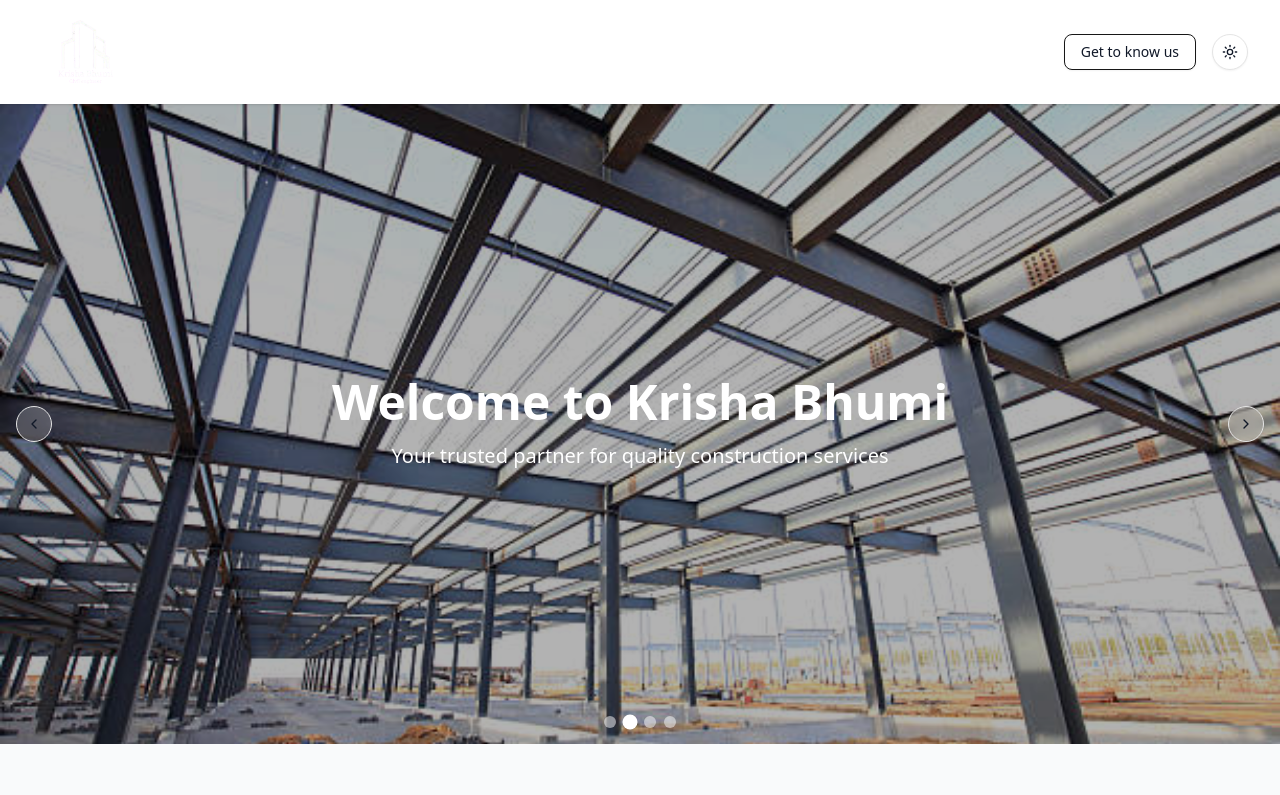
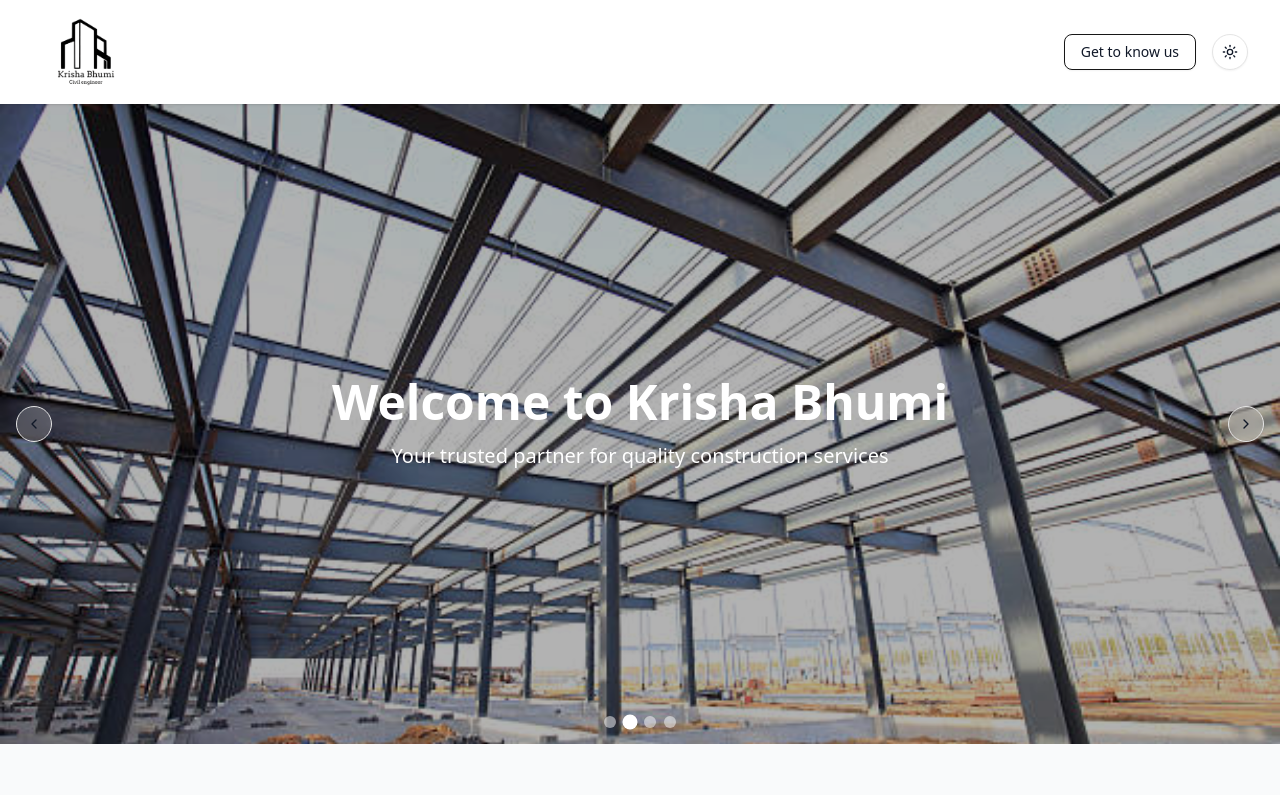
Before and after one commit to jacky2252v/KrishaBhumi, a Next.js app: page / in a window 1280 px wide. Shown: the top 795 px of the page. Built offline with nearby package versions, Linux system fonts and the light colour scheme.

Commit message:
Add dark mode logo to Navbar component

```diff
--- a/components/Navbar.tsx
+++ b/components/Navbar.tsx
@@ -53,9 +53,9 @@
     <nav className="sticky top-0 z-50 bg-white dark:bg-gray-950 shadow-sm">
       <div className="flex justify-between items-center px-4 md:px-8 py-3">
         <div className="flex items-center">
-          <img src="/img/logolight.png" alt="Krisha Bhumi Logo" className="h-20 w-auto dark:hidden" />
+          <img src="/img/logolight.png" alt="Krisha Bhumi Logo" className="h-20 w-auto hidden dark:block" />
           {/* Add a dark mode logo or use the same one */}
-          <img src="/img/logolight.png" alt="Krisha Bhumi Logo" className="h-20 w-auto hidden dark:block" />
+          <img src="/img/LogoDark.png" alt="Krisha Bhumi Logo" className="h-20 w-auto dark:hidden" />
         </div>
 
         {/* Desktop Navigation */}
```
Also changed, not shown: public/img/LogoDark.png (added).
